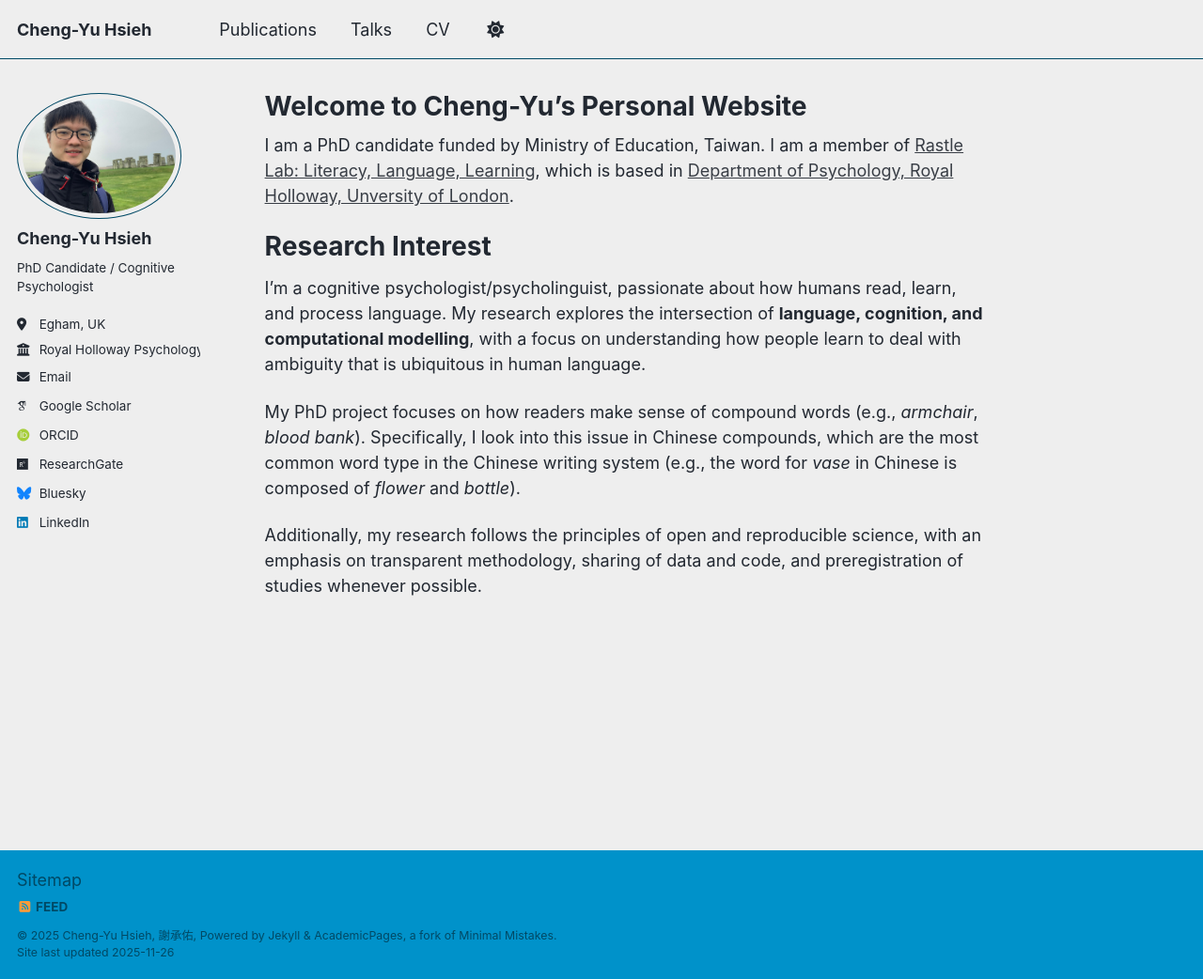
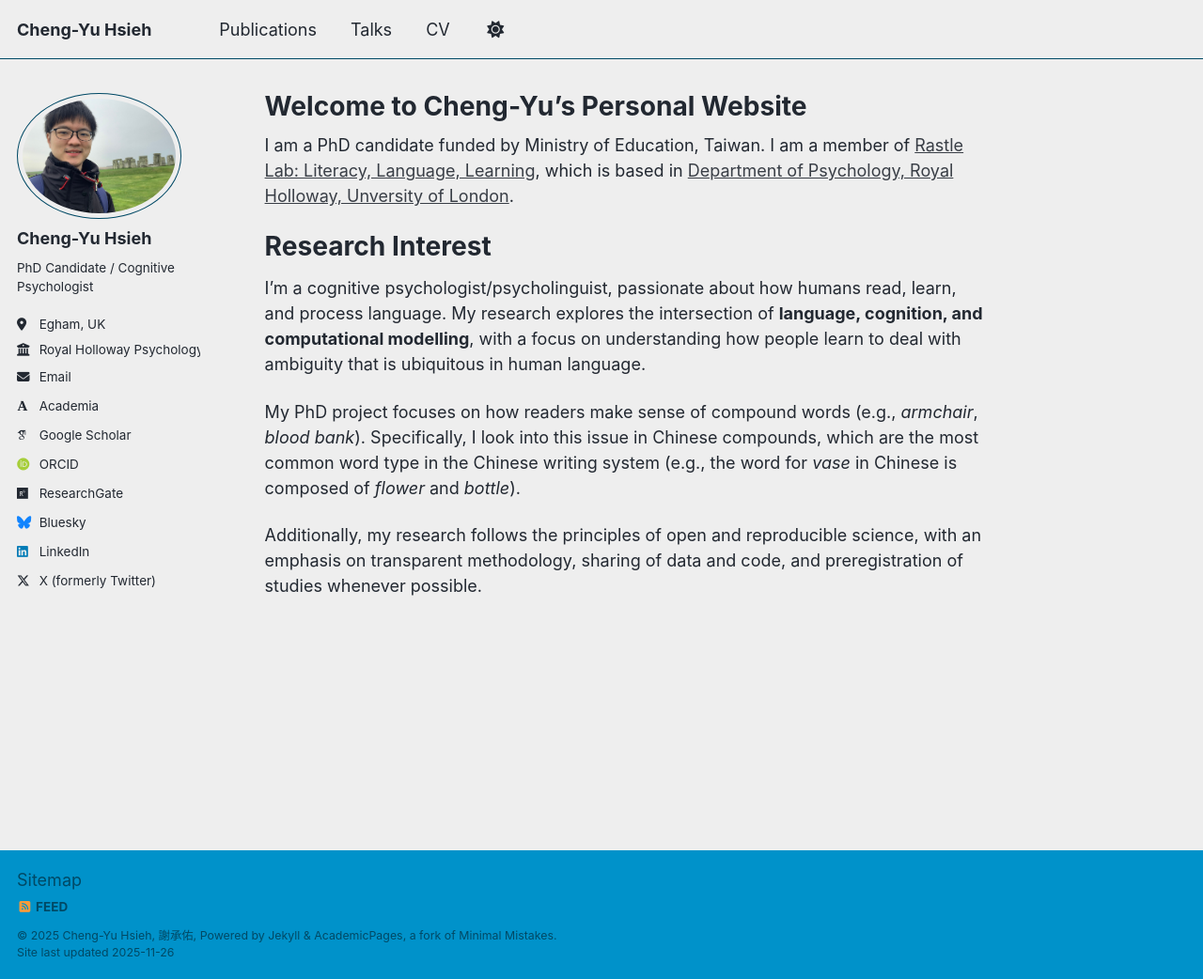
Before and after one commit to cyhsieh-psy/cyhsieh-psy.github.io, a Jekyll site: the page built from _pages/about.md, in a window 1280 px wide and 1042 px high. Shown: the whole window at 94% size. Built offline with Jekyll 4.4.1, drawn with Linux system fonts in a browser that asks for light colours; some web fonts are replaced; a script that is not in the unit is left out; part of the change alters nothing that is shown.

Commit message:
Update _config.yml

```diff
--- a/_config.yml
+++ b/_config.yml
@@ -34,7 +34,7 @@ author:
   email            : "Cheng-Yu.Hsieh.2021@live.rhul.ac.uk"
 
   # Academic websites
-  academia         : # URL
+  academia         : "https://pure.royalholloway.ac.uk/en/persons/cheng-yu-hsieh/"
   arxiv            : # URL - Update with the correct link to your profile
   googlescholar    : "https://scholar.google.co.uk/citations?hl=id&user=o6Dm1B4AAAAJ"
   inspire-hep      : # URL
@@ -72,7 +72,7 @@ author:
   steam            : # Username
   telegram         : # URL
   tumblr           : # Username
-  twitter          : # Username for X / Twitter
+  twitter          : "ChengYuHsieh1" # Username for X / Twitter
   vine             : # Username
   weibo            : # Username
   wikipedia        : # Username
```
